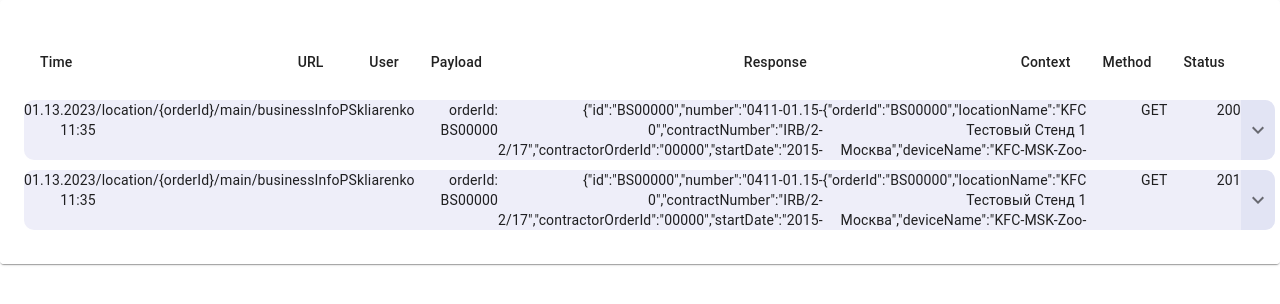
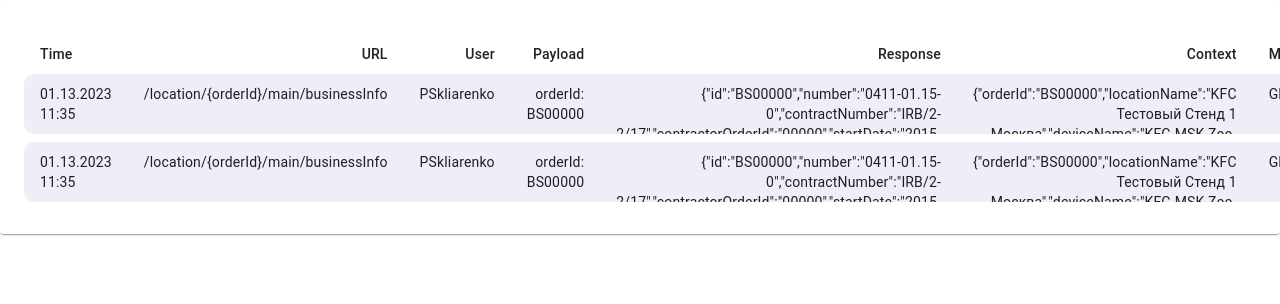
Before and after one commit to SergeyRomadin/bsh-table, a React (Create React App) app: page / in a window 1280 px wide. Shown: the top 304 px of the page. Built offline with nearby package versions, Linux system fonts and the light colour scheme.

Commit message:
add: customize table

```diff
--- a/src/CollapsibleTable/index.tsx
+++ b/src/CollapsibleTable/index.tsx
@@ -12,6 +12,7 @@ import TableRowBase from "@mui/material/TableRow";
 import Paper from "@mui/material/Paper";
 import KeyboardArrowDownIcon from "@mui/icons-material/KeyboardArrowDown";
 import KeyboardArrowUpIcon from "@mui/icons-material/KeyboardArrowUp";
+import StatusCode from "../StatusCode";
 
 function createData(
     time: string,
@@ -23,6 +24,7 @@ function createData(
     method: string,
     status: number
 ) {
+    console.log(JSON.stringify(response));
     return {
         time,
         url,
@@ -47,14 +49,14 @@ function createData(
 function Row(props: { row: ReturnType<typeof createData> }) {
     const { row } = props;
     const [open, setOpen] = React.useState(false);
-    const collapsedSize = "60px";
+    const collapsedSize = "50px";
 
     return (
         <React.Fragment>
             <TableRow
             // sx={{ "& > *": { borderBottom: "unset" } }}
             >
-                <TableCell padding="none" align="right">
+                <TableCell sx={{}} align="left">
                     <Collapse
                         collapsedSize={collapsedSize}
                         in={open}
@@ -63,7 +65,7 @@ function Row(props: { row: ReturnType<typeof createData> }) {
                         {row.time}
                     </Collapse>
                 </TableCell>
-                <TableCell padding="none" align="right">
+                <TableCell sx={{}} align="right">
                     <Collapse
                         collapsedSize={collapsedSize}
                         in={open}
@@ -72,7 +74,7 @@ function Row(props: { row: ReturnType<typeof createData> }) {
                         {row.url}
                     </Collapse>
                 </TableCell>
-                <TableCell padding="none" align="right">
+                <TableCell align="right">
                     <Collapse
                         collapsedSize={collapsedSize}
                         in={open}
@@ -81,7 +83,7 @@ function Row(props: { row: ReturnType<typeof createData> }) {
                         {row.user}
                     </Collapse>
                 </TableCell>
-                <TableCell padding="none" align="right">
+                <TableCell align="right">
                     <Collapse
                         collapsedSize={collapsedSize}
                         in={open}
@@ -90,7 +92,7 @@ function Row(props: { row: ReturnType<typeof createData> }) {
                         {row.payload}
                     </Collapse>
                 </TableCell>
-                <TableCell padding="none" align="right">
+                <TableCell align="right">
                     <Collapse
                         collapsedSize={collapsedSize}
                         in={open}
@@ -99,7 +101,7 @@ function Row(props: { row: ReturnType<typeof createData> }) {
                         {row.response}
                     </Collapse>
                 </TableCell>
-                <TableCell padding="none" align="right">
+                <TableCell align="right">
                     <Collapse
                         collapsedSize={collapsedSize}
                         in={open}
@@ -108,7 +110,7 @@ function Row(props: { row: ReturnType<typeof createData> }) {
                         {row.context}
                     </Collapse>
                 </TableCell>
-                <TableCell padding="none" align="right">
+                <TableCell align="left">
                     <Collapse
                         collapsedSize={collapsedSize}
                         in={open}
@@ -117,16 +119,16 @@ function Row(props: { row: ReturnType<typeof createData> }) {
                         {row.method}
                     </Collapse>
                 </TableCell>
-                <TableCell padding="none" align="right">
+                <TableCell align="right">
                     <Collapse
                         collapsedSize={collapsedSize}
                         in={open}
                         timeout="auto"
                     >
-                        <Box>{row.status}</Box>
+                        <StatusCode statusCode={row.status} />
                     </Collapse>
                 </TableCell>
-                <TableCell padding="none">
+                <TableCell sx={{ verticalAlign: "middle", padding: 0 }}>
                     <Collapse
                         sx={{
                             display: "flex",
@@ -210,7 +212,7 @@ const rows = [
             deviceName: "KFC-MSK-Zoo-Fortigate_BS00000",
         },
         "GET",
-        201
+        307
     ),
 ];
 
--- /dev/null
+++ b/src/StatusCode/StatusCode.module.css
@@ -0,0 +1,12 @@
+.container {
+    max-width: min-content;
+    display: inline-block;
+    padding: 8px 12px;
+    border-radius: 8px;
+}
+.success {
+    background-color: #b8d3cc;
+}
+.error {
+    background-color: #ffdad6;
+}
--- /dev/null
+++ b/src/StatusCode/index.tsx
@@ -0,0 +1,18 @@
+import React from "react";
+import styles from "./StatusCode.module.css";
+
+export default function StatusCode(props: { statusCode: number }) {
+    const { statusCode } = props;
+
+    return (
+        <div
+            className={
+                statusCode < 200 || statusCode > 299
+                    ? styles.error + " " + styles.container
+                    : styles.success + " " + styles.container
+            }
+        >
+            {statusCode}
+        </div>
+    );
+}
--- a/src/styledComponents.tsx
+++ b/src/styledComponents.tsx
@@ -6,7 +6,7 @@ import TableCellBase from "@mui/material/TableCell";
 import { styled } from "@mui/material/styles";
 
 export const Table = styled(TableBase)<any>(() => ({
-    borderSpacing: "0 10px",
+    borderSpacing: "0 8px",
     borderCollapse: "separate",
     padding: "24px",
 }));
@@ -29,4 +29,6 @@ export const TableRow = styled(TableRowBase)<any>(() => ({
 
 export const TableCell = styled(TableCellBase)<any>(() => ({
     border: "none",
+    padding: "10px 16px 0",
+    verticalAlign: "top",
 }));
```
